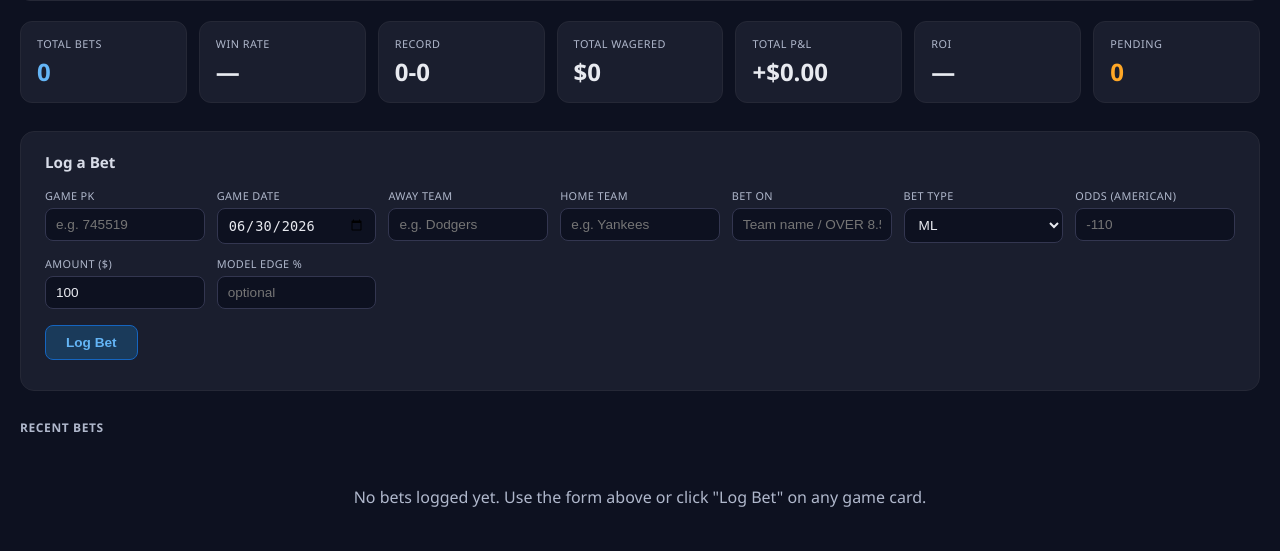
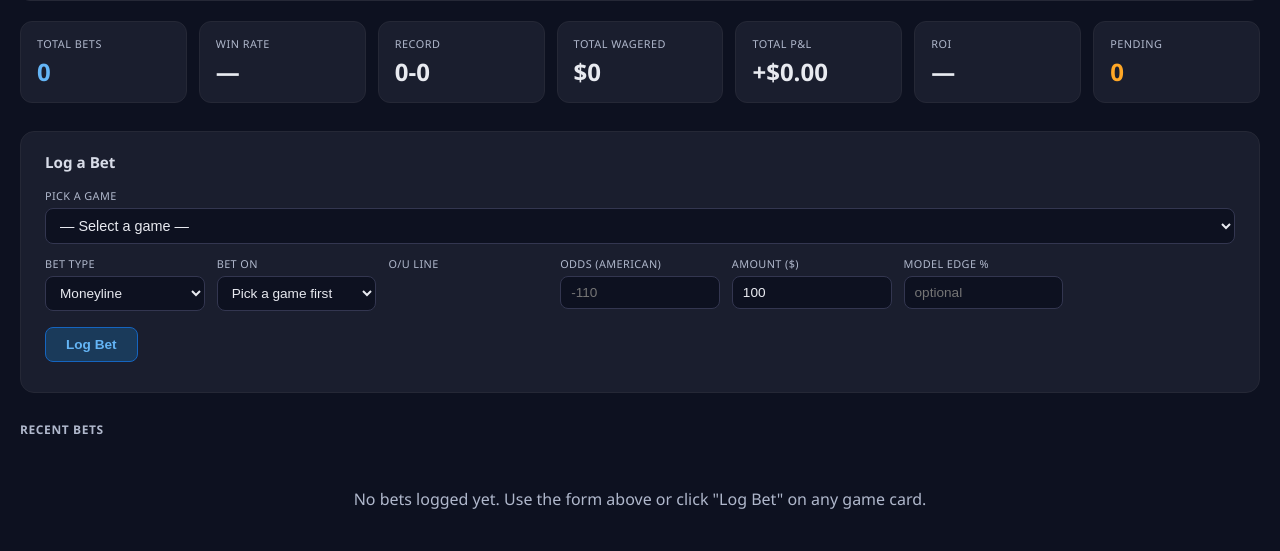
Before and after one commit to yepadwee93/mlb-simulator, a Flask app: page /bets in a window 1280 px wide. Shown: the part 289-840 px from the top of the page. Before the commit the page ends 796 px from the top, so only its background shows below. Run offline with Flask 3, Linux system fonts and the light colour scheme; the visitor is signed in with stand-in values (Sample User, id 1); data that the repository does not hold is empty; some libraries are stand-ins or nearby versions.

Commit message:
feat: game picker dropdown for bet logging form
Replace manual text inputs with a dropdown that loads today's games
from /api/scores. Selecting a game auto-fills game_pk, away/home teams.
Bet type dropdown dynamically updates Bet On options (team names for ML/RL,
OVER/UNDER with line input for totals). This ensures game_pk and team names
match the MLB API exactly so auto-settle works.

Co-Authored-By: Claude Opus 4.6 <noreply@anthropic.com>

```diff
--- a/app/templates/bets.html
+++ b/app/templates/bets.html
@@ -242,35 +242,35 @@
 <div class="log-form">
   <h3>Log a Bet</h3>
   <div class="form-grid">
+    <div class="form-group" style="grid-column:1/-1;">
+      <label>Pick a Game</label>
+      <select id="lb-game" onchange="onGamePick()" style="font-size:0.9rem;">
+        <option value="">Loading today's games...</option>
+      </select>
+    </div>
+    <input id="lb-gpk" type="hidden">
+    <input id="lb-date" type="hidden" value="{{ today }}">
+    <input id="lb-away" type="hidden">
+    <input id="lb-home" type="hidden">
     <div class="form-group">
-      <label>Game PK</label>
-      <input id="lb-gpk" type="number" placeholder="e.g. 745519">
-    </div>
-    <div class="form-group">
-      <label>Game Date</label>
-      <input id="lb-date" type="date" value="{{ today }}">
-    </div>
-    <div class="form-group">
-      <label>Away Team</label>
-      <input id="lb-away" type="text" placeholder="e.g. Dodgers">
-    </div>
-    <div class="form-group">
-      <label>Home Team</label>
-      <input id="lb-home" type="text" placeholder="e.g. Yankees">
+      <label>Bet Type</label>
+      <select id="lb-type" onchange="updateBetOnOptions()">
+        <option value="ML">Moneyline</option>
+        <option value="RL">Run Line</option>
+        <option value="OVER">Over</option>
+        <option value="UNDER">Under</option>
+        <option value="F5">First 5</option>
+      </select>
     </div>
     <div class="form-group">
       <label>Bet On</label>
-      <input id="lb-beton" type="text" placeholder="Team name / OVER 8.5">
+      <select id="lb-beton">
+        <option value="">Pick a game first</option>
+      </select>
     </div>
     <div class="form-group">
-      <label>Bet Type</label>
-      <select id="lb-type">
-        <option>ML</option>
-        <option>RL</option>
-        <option>OVER</option>
-        <option>UNDER</option>
-        <option>F5</option>
-      </select>
+      <label>O/U Line</label>
+      <input id="lb-ouline" type="number" step="0.5" value="8.5" placeholder="8.5" style="display:none;">
     </div>
     <div class="form-group">
       <label>Odds (American)</label>
@@ -367,21 +367,102 @@ function saveUnit() {
 }
 window.addEventListener('load', loadUnit);
 
+// ── Game picker logic ──
+var _todayGames = [];
+
+function loadTodayGames() {
+  fetch('/api/scores').then(function(r){return r.json();}).then(function(games){
+    _todayGames = games;
+    var sel = document.getElementById('lb-game');
+    sel.innerHTML = '<option value="">— Select a game —</option>';
+    games.forEach(function(g, i) {
+      var status = g.status || '';
+      var label = g.away + ' @ ' + g.home;
+      if (status) label += ' (' + status + ')';
+      var opt = document.createElement('option');
+      opt.value = i;
+      opt.textContent = label;
+      sel.appendChild(opt);
+    });
+  }).catch(function(){
+    var sel = document.getElementById('lb-game');
+    sel.innerHTML = '<option value="">Could not load games</option>';
+  });
+}
+
+function onGamePick() {
+  var idx = document.getElementById('lb-game').value;
+  if (idx === '') return;
+  var g = _todayGames[parseInt(idx)];
+  document.getElementById('lb-gpk').value = g.gamePk;
+  document.getElementById('lb-away').value = g.away;
+  document.getElementById('lb-home').value = g.home;
+  updateBetOnOptions();
+}
+
+function updateBetOnOptions() {
+  var away = document.getElementById('lb-away').value;
+  var home = document.getElementById('lb-home').value;
+  var type = document.getElementById('lb-type').value;
+  var sel = document.getElementById('lb-beton');
+  var ouLine = document.getElementById('lb-ouline');
+
+  sel.innerHTML = '';
+
+  if (!away || !home) {
+    sel.innerHTML = '<option value="">Pick a game first</option>';
+    ouLine.style.display = 'none';
+    return;
+  }
+
+  if (type === 'ML' || type === 'F5') {
+    sel.innerHTML = '<option value="' + away + '">' + away + '</option>'
+                  + '<option value="' + home + '">' + home + '</option>';
+    ouLine.style.display = 'none';
+  } else if (type === 'RL') {
+    sel.innerHTML = '<option value="' + away + ' -1.5">' + away + ' -1.5</option>'
+                  + '<option value="' + home + ' +1.5">' + home + ' +1.5</option>'
+                  + '<option value="' + away + ' +1.5">' + away + ' +1.5</option>'
+                  + '<option value="' + home + ' -1.5">' + home + ' -1.5</option>';
+    ouLine.style.display = 'none';
+  } else if (type === 'OVER' || type === 'UNDER') {
+    ouLine.style.display = '';
+    var line = ouLine.value || '8.5';
+    if (type === 'OVER') {
+      sel.innerHTML = '<option value="OVER ' + line + '">Over ' + line + '</option>';
+    } else {
+      sel.innerHTML = '<option value="UNDER ' + line + '">Under ' + line + '</option>';
+    }
+    ouLine.oninput = function() {
+      var l = ouLine.value;
+      if (type === 'OVER') {
+        sel.innerHTML = '<option value="OVER ' + l + '">Over ' + l + '</option>';
+      } else {
+        sel.innerHTML = '<option value="UNDER ' + l + '">Under ' + l + '</option>';
+      }
+    };
+  }
+}
+
+// Load games on page load
+loadTodayGames();
+
 async function logBet() {
   const msg = document.getElementById('lb-msg');
+  const betOn = document.getElementById('lb-beton');
   const payload = {
     game_pk:    document.getElementById('lb-gpk').value,
     game_date:  document.getElementById('lb-date').value,
     away_team:  document.getElementById('lb-away').value,
     home_team:  document.getElementById('lb-home').value,
-    bet_on:     document.getElementById('lb-beton').value,
+    bet_on:     betOn.value || betOn.options[betOn.selectedIndex]?.text || '',
     bet_type:   document.getElementById('lb-type').value,
     odds:       document.getElementById('lb-odds').value,
     amount:     document.getElementById('lb-amount').value,
     model_edge: document.getElementById('lb-edge').value,
   };
   if (!payload.game_pk || !payload.bet_on || !payload.odds || !payload.amount) {
-    msg.className = 'msg err'; msg.textContent = 'Fill in Game PK, Bet On, Odds, and Amount.'; return;
+    msg.className = 'msg err'; msg.textContent = 'Pick a game, bet type, odds, and amount.'; return;
   }
   try {
     const r = await csrfFetch('/bets/log', {
```
